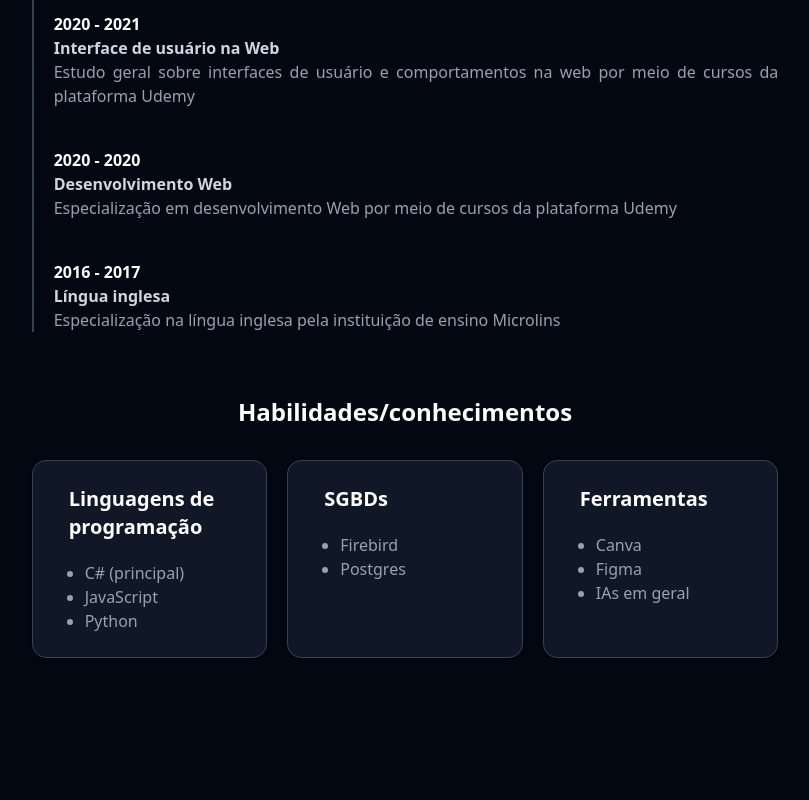
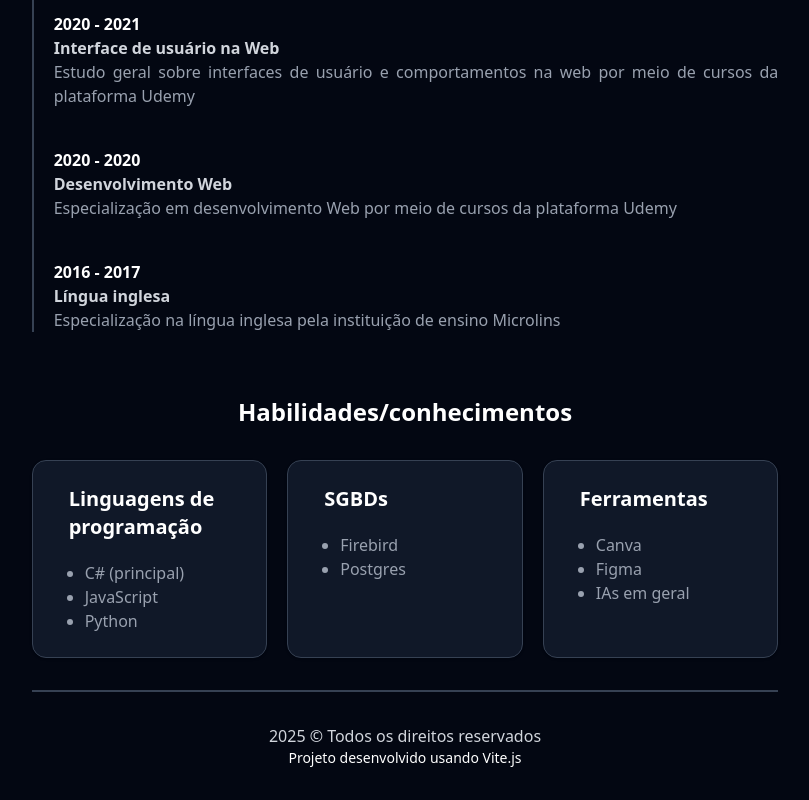
Before and after one commit to igorsviegas/igorsviegas.github.io, a React (Vite) app: page / in a window 1280 px wide. Shown: the part 1236-2036 px from the top of the page, without its empty margins (235-1044 px from the left). Before the commit the page ends 1926 px from the top, so only its background shows below. Built offline with nearby package versions, Linux system fonts and the light colour scheme.

Commit message:
feat: inclui o rodapé

```diff
--- a/src/App.tsx
+++ b/src/App.tsx
@@ -1,6 +1,7 @@
 import { Profile } from "./components/custom/Profile";
 import { Skills } from "./components/custom/Skills";
 import { Timeline } from "./components/custom/Timeline";
+import { Footer } from "./components/custom/Footer";
 
 import type { ISkills } from "./interfaces/ISkills";
 import type { ITimeline } from "./interfaces/ITimeline";
@@ -71,6 +72,7 @@ function App() {
         <Timeline timeline={ professionalTimeline } title="Linha do tempo profissional" />
         <Timeline timeline={ academicTimeline } title="Linha do tempo acadêmica" />
         <Skills skills={ skills } title="Habilidades/conhecimentos" />
+        <Footer />
       </div>
     </div>
   );
--- /dev/null
+++ b/src/components/custom/Footer.tsx
@@ -0,0 +1,12 @@
+export function Footer() {
+     return (
+          <footer className="border-gray-700 border-t-2 text-center py-8">
+               <p className="text-gray-300">
+                    2025 &copy; Todos os direitos reservados
+               </p>
+               <p className="text-sm">
+                    Projeto desenvolvido usando Vite.js
+               </p>
+          </footer>
+     );
+}
```
